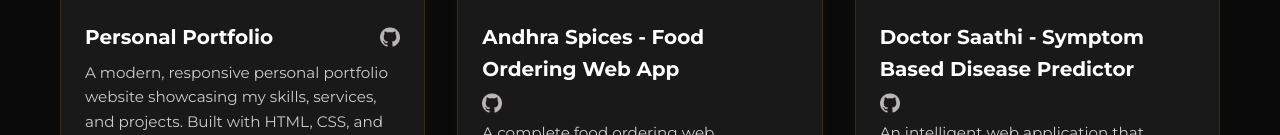
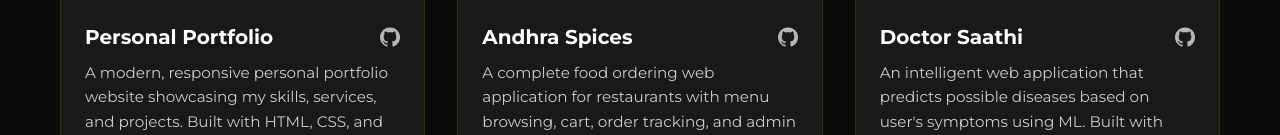
Before and after one commit to shaikabdulgaffar/Portfolio-v1, a plain HTML site: page index.html in a window 1280 px wide. Shown: the part 3038-3173 px from the top of the page. Drawn offline with Linux system fonts and the light colour scheme.

Commit message:
Update index.html

```diff
--- a/index.html
+++ b/index.html
@@ -221,10 +221,10 @@
                     </div>
                     <!-- Andhra Spices -->
                     <div class="project-card">
-                        <img src="Attachments/andhra_spices.png" alt="Andhra Spices" class="project-img">
+                        <img src="Attachments/andhraspices.png" alt="Andhra Spices" class="project-img">
                         <div class="project-info">
                             <div class="project-header">
-                                <h3>Andhra Spices - Food Ordering Web App</h3>
+                                <h3>Andhra Spices</h3>
                                 <div class="project-links">
                                     <a href="https://github.com/shaikabdulgaffar/AndhraSpices" target="_blank" title="View on GitHub">
                                         <img src="Attachments/github.png" alt="GitHub" class="project-link-icon">
@@ -238,10 +238,10 @@
                     </div>
                     <!-- Doctor Saathi -->
                     <div class="project-card">
-                        <img src="Attachments/doctor_saathi.png" alt="Doctor Saathi" class="project-img">
+                        <img src="Attachments/doctorsaathi.png" alt="Doctor Saathi" class="project-img">
                         <div class="project-info">
                             <div class="project-header">
-                                <h3>Doctor Saathi - Symptom Based Disease Predictor</h3>
+                                <h3>Doctor Saathi</h3>
                                 <div class="project-links">
                                     <a href="https://github.com/shaikabdulgaffar/DoctorSaathi" target="_blank" title="View on GitHub">
                                         <img src="Attachments/github.png" alt="GitHub" class="project-link-icon">
```
